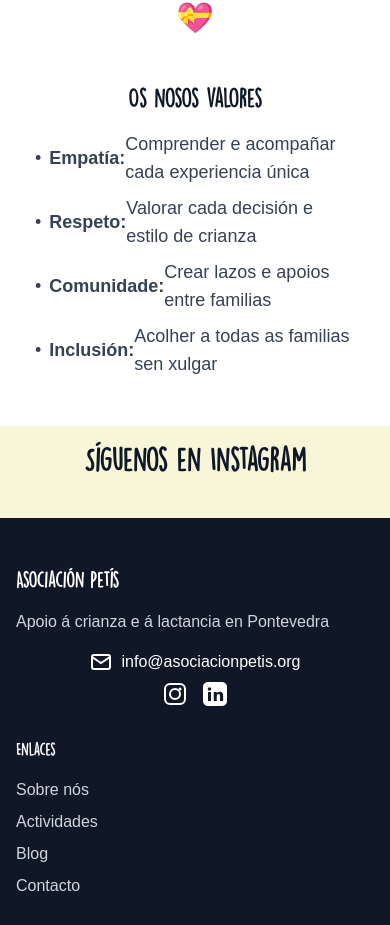
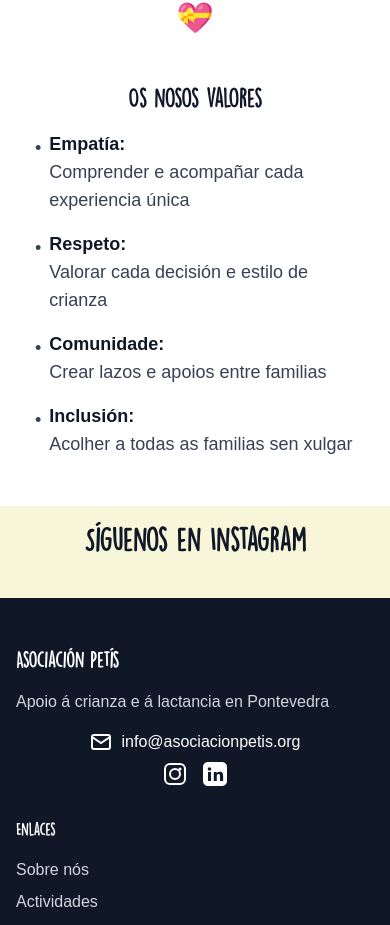
Before and after one commit to Nicolaszabala/asociacionpetis, a Next.js app: page /sobre-nos in a window 390 px wide. Shown: the part 1337-2262 px from the top of the page. Built offline with nearby package versions, Linux system fonts and the light colour scheme.

Commit message:
ajustes responsive en sobre-nos

```diff
--- a/src/app/sobre-nos/page.tsx
+++ b/src/app/sobre-nos/page.tsx
@@ -72,22 +72,34 @@ export default function SobreNos() {
                 <span className="text-white text-3xl">💝</span>
               </div>
               <h3 className="text-2xl font-bold text-gray-900 mb-4">Os nosos valores</h3>
-              <ul className="text-lg text-gray-700 space-y-2 mx-auto max-w-xs sm:max-w-sm md:max-w-none text-left md:text-left">
-                <li className="flex items-center">
-                  <span className="text-accent mr-2">•</span>
-                  <strong>Empatía:</strong> Comprender e acompañar cada experiencia única
+              <ul className="text-lg text-gray-700 space-y-4 mx-auto max-w-xs sm:max-w-sm md:max-w-none text-left md:text-left">
+                <li className="flex items-start gap-2">
+                  <span className="text-accent mt-1">•</span>
+                  <div>
+                    <span className="font-bold text-gray-900">Empatía:</span>
+                    <span className="block text-gray-700">Comprender e acompañar cada experiencia única</span>
+                  </div>
                 </li>
-                <li className="flex items-center">
-                  <span className="text-accent mr-2">•</span>
-                  <strong>Respeto:</strong> Valorar cada decisión e estilo de crianza
+                <li className="flex items-start gap-2">
+                  <span className="text-accent mt-1">•</span>
+                  <div>
+                    <span className="font-bold text-gray-900">Respeto:</span>
+                    <span className="block text-gray-700">Valorar cada decisión e estilo de crianza</span>
+                  </div>
                 </li>
-                <li className="flex items-center">
-                  <span className="text-accent mr-2">•</span>
-                  <strong>Comunidade:</strong> Crear lazos e apoios entre familias
+                <li className="flex items-start gap-2">
+                  <span className="text-accent mt-1">•</span>
+                  <div>
+                    <span className="font-bold text-gray-900">Comunidade:</span>
+                    <span className="block text-gray-700">Crear lazos e apoios entre familias</span>
+                  </div>
                 </li>
-                <li className="flex items-center">
-                  <span className="text-accent mr-2">•</span>
-                  <strong>Inclusión:</strong> Acolher a todas as familias sen xulgar
+                <li className="flex items-start gap-2">
+                  <span className="text-accent mt-1">•</span>
+                  <div>
+                    <span className="font-bold text-gray-900">Inclusión:</span>
+                    <span className="block text-gray-700">Acolher a todas as familias sen xulgar</span>
+                  </div>
                 </li>
               </ul>
             </div>
```
